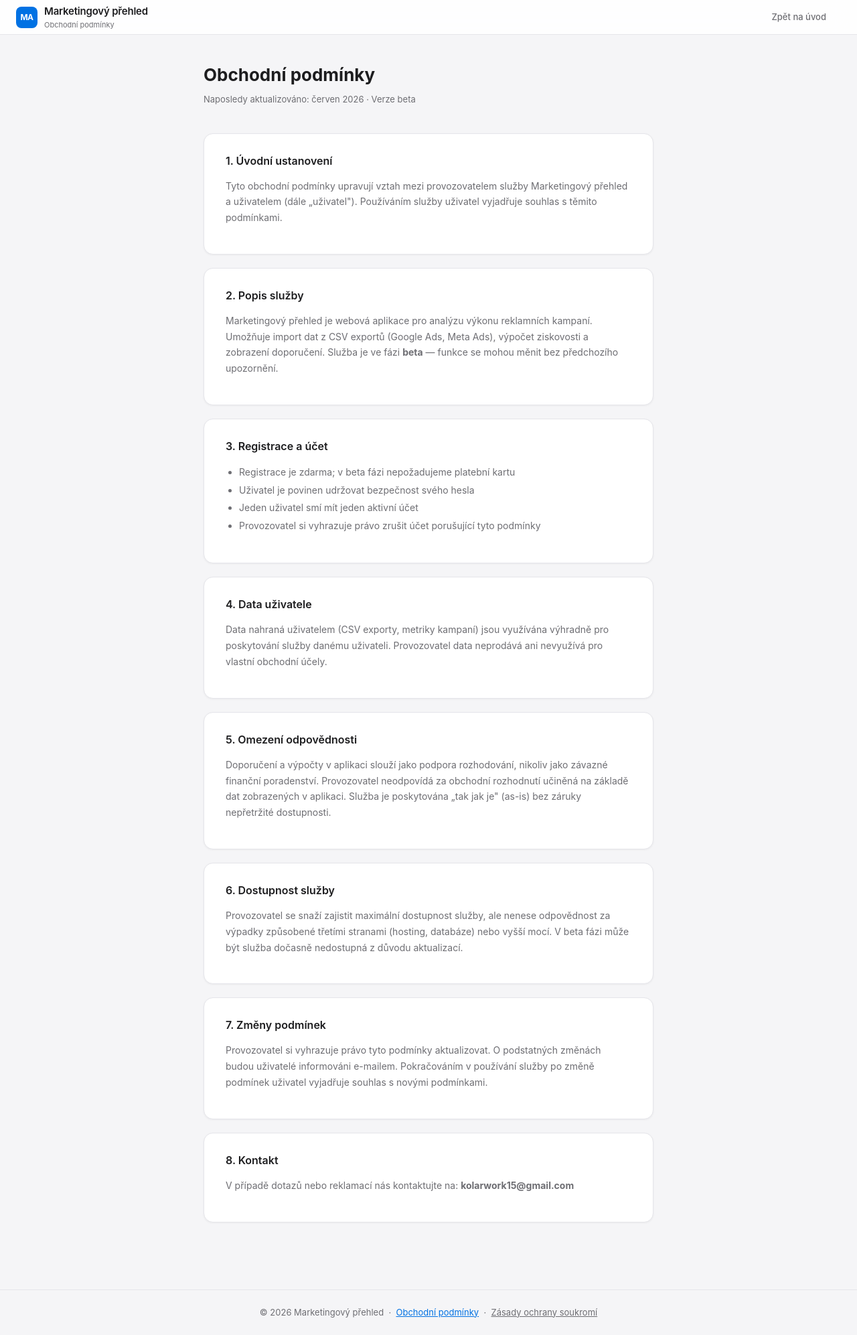
After one commit to danzel24/marketing-analytics-saas, a FastAPI app: page /terms in a window 1280 px wide. The commit adds this page. Shown: the whole page at 67% size. Run offline with FastAPI, Linux system fonts and the light colour scheme; parts of the project's set-up code (start-up, migrations or seed data) failed here and were passed over.

Commit message:
fix: QA P0/P1 bug fixes + legal placeholder pages
Code fixes:
- DASH-1: add null guards in resetDashboardUi() for all unguarded
  els.xxx assignments — prevents TypeError when element missing
- REG-2: clear password/confirm error messages on input events
  so stale 'Hesla se neshodují' disappears as user re-types
- LP-1: replace 'Portfolio' placeholder with 'Beta' in landing header
- NAV-3: remove '(pilot)' label from channel-overview title/subtitle
- NAV-1: add 301 redirect from /settings to /account

Legal pages (placeholder):
- Add /privacy route + privacy.html (GDPR — data collected, rights,
  third parties: Brevo, Render, Sentry; contact email)
- Add /terms route + terms.html (ToS — service description, liability
  disclaimer, beta notice, contact)
- Add footer links on landing page to both legal pages

Co-Authored-By: Claude Sonnet 4.6 <noreply@anthropic.com>

```diff
--- a/app/templates/channel_overview.html
+++ b/app/templates/channel_overview.html
@@ -3,7 +3,7 @@
   <head>
     <meta charset="utf-8" />
     <meta name="viewport" content="width=device-width, initial-scale=1" />
-    <title>Přehled kanálů (CSV pilot) — Marketingový přehled</title>
+    <title>Přehled kanálů — Marketingový přehled</title>
     <link rel="stylesheet" href="/static/styles.css?v=2" />
     <script defer src="/static/common.js"></script>
     <script defer src="/static/channel_overview.js"></script>
@@ -15,7 +15,7 @@
           <div class="brand__logo">MA</div>
           <div class="brand__text">
             <div class="brand__title">Marketingový přehled</div>
-            <div class="brand__subtitle">Přehled kanálů (pilot)</div>
+            <div class="brand__subtitle">Přehled kanálů</div>
           </div>
         </a>
       </div>
--- a/app/templates/landing.html
+++ b/app/templates/landing.html
@@ -17,7 +17,7 @@
           <div class="brand__logo">MA</div>
           <div class="brand__text">
             <div class="brand__title">Marketingový přehled</div>
-            <div class="brand__subtitle">Portfolio</div>
+            <div class="brand__subtitle">Beta</div>
           </div>
         </div>
       </div>
@@ -131,6 +131,10 @@
       <footer class="landing-footer">
         <p class="landing-footer__text">
           © 2026 Marketingový přehled · Verze beta
+          &nbsp;·&nbsp;
+          <a href="/terms" style="color: var(--text-secondary);">Obchodní podmínky</a>
+          &nbsp;·&nbsp;
+          <a href="/privacy" style="color: var(--text-secondary);">Ochrana soukromí</a>
         </p>
       </footer>
     </main>
--- /dev/null
+++ b/app/templates/terms.html
@@ -0,0 +1,107 @@
+<!doctype html>
+<html lang="cs">
+  <head>
+    <meta charset="utf-8" />
+    <meta name="viewport" content="width=device-width, initial-scale=1" />
+    <title>Obchodní podmínky — Marketingový přehled</title>
+    <link rel="stylesheet" href="/static/styles.css?v=2" />
+  </head>
+  <body>
+    <header class="topbar topbar--auth">
+      <div class="topbar__left">
+        <a href="/" class="brand brand--link">
+          <div class="brand__logo">MA</div>
+          <div class="brand__text">
+            <div class="brand__title">Marketingový přehled</div>
+            <div class="brand__subtitle">Obchodní podmínky</div>
+          </div>
+        </a>
+      </div>
+      <nav class="topbar__nav">
+        <a class="topbar__nav-link" href="/">Zpět na úvod</a>
+      </nav>
+    </header>
+
+    <main class="container" style="max-width: 720px; padding: 40px 24px 80px;">
+      <h1 style="font-size: 26px; font-weight: 700; margin: 0 0 8px;">Obchodní podmínky</h1>
+      <p style="color: var(--text-secondary); font-size: 13px; margin: 0 0 40px;">Naposledy aktualizováno: červen 2026 · Verze beta</p>
+
+      <div class="card" style="padding: 28px 32px; margin-bottom: 20px;">
+        <h2 style="font-size: 16px; font-weight: 600; margin: 0 0 12px;">1. Úvodní ustanovení</h2>
+        <p style="font-size: 14px; line-height: 1.7; color: var(--text-secondary);">
+          Tyto obchodní podmínky upravují vztah mezi provozovatelem služby Marketingový přehled
+          a uživatelem (dále „uživatel"). Používáním služby uživatel vyjadřuje souhlas s těmito podmínkami.
+        </p>
+      </div>
+
+      <div class="card" style="padding: 28px 32px; margin-bottom: 20px;">
+        <h2 style="font-size: 16px; font-weight: 600; margin: 0 0 12px;">2. Popis služby</h2>
+        <p style="font-size: 14px; line-height: 1.7; color: var(--text-secondary);">
+          Marketingový přehled je webová aplikace pro analýzu výkonu reklamních kampaní. Umožňuje import
+          dat z CSV exportů (Google Ads, Meta Ads), výpočet ziskovosti a zobrazení doporučení.
+          Služba je ve fázi <strong>beta</strong> — funkce se mohou měnit bez předchozího upozornění.
+        </p>
+      </div>
+
+      <div class="card" style="padding: 28px 32px; margin-bottom: 20px;">
+        <h2 style="font-size: 16px; font-weight: 600; margin: 0 0 12px;">3. Registrace a účet</h2>
+        <ul style="font-size: 14px; line-height: 1.9; color: var(--text-secondary); padding-left: 20px;">
+          <li>Registrace je zdarma; v beta fázi nepožadujeme platební kartu</li>
+          <li>Uživatel je povinen udržovat bezpečnost svého hesla</li>
+          <li>Jeden uživatel smí mít jeden aktivní účet</li>
+          <li>Provozovatel si vyhrazuje právo zrušit účet porušující tyto podmínky</li>
+        </ul>
+      </div>
+
+      <div class="card" style="padding: 28px 32px; margin-bottom: 20px;">
+        <h2 style="font-size: 16px; font-weight: 600; margin: 0 0 12px;">4. Data uživatele</h2>
+        <p style="font-size: 14px; line-height: 1.7; color: var(--text-secondary);">
+          Data nahraná uživatelem (CSV exporty, metriky kampaní) jsou využívána výhradně pro
+          poskytování služby danému uživateli. Provozovatel data neprodává ani nevyužívá
+          pro vlastní obchodní účely.
+        </p>
+      </div>
+
+      <div class="card" style="padding: 28px 32px; margin-bottom: 20px;">
+        <h2 style="font-size: 16px; font-weight: 600; margin: 0 0 12px;">5. Omezení odpovědnosti</h2>
+        <p style="font-size: 14px; line-height: 1.7; color: var(--text-secondary);">
+          Doporučení a výpočty v aplikaci slouží jako podpora rozhodování, nikoliv jako závazné
+          finanční poradenství. Provozovatel neodpovídá za obchodní rozhodnutí učiněná na základě
+          dat zobrazených v aplikaci. Služba je poskytována „tak jak je" (as-is) bez záruky
+          nepřetržité dostupnosti.
+        </p>
+      </div>
+
+      <div class="card" style="padding: 28px 32px; margin-bottom: 20px;">
+        <h2 style="font-size: 16px; font-weight: 600; margin: 0 0 12px;">6. Dostupnost služby</h2>
+        <p style="font-size: 14px; line-height: 1.7; color: var(--text-secondary);">
+          Provozovatel se snaží zajistit maximální dostupnost služby, ale nenese odpovědnost za
+          výpadky způsobené třetími stranami (hosting, databáze) nebo vyšší mocí.
+          V beta fázi může být služba dočasně nedostupná z důvodu aktualizací.
+        </p>
+      </div>
+
+      <div class="card" style="padding: 28px 32px; margin-bottom: 20px;">
+        <h2 style="font-size: 16px; font-weight: 600; margin: 0 0 12px;">7. Změny podmínek</h2>
+        <p style="font-size: 14px; line-height: 1.7; color: var(--text-secondary);">
+          Provozovatel si vyhrazuje právo tyto podmínky aktualizovat. O podstatných změnách budou
+          uživatelé informováni e-mailem. Pokračováním v používání služby po změně podmínek
+          uživatel vyjadřuje souhlas s novými podmínkami.
+        </p>
+      </div>
+
+      <div class="card" style="padding: 28px 32px; margin-bottom: 20px;">
+        <h2 style="font-size: 16px; font-weight: 600; margin: 0 0 12px;">8. Kontakt</h2>
+        <p style="font-size: 14px; line-height: 1.7; color: var(--text-secondary);">
+          V případě dotazů nebo reklamací nás kontaktujte na: <strong>kolarwork15@gmail.com</strong>
+        </p>
+      </div>
+    </main>
+
+    <footer style="text-align: center; padding: 24px; border-top: 1px solid var(--border); color: var(--text-secondary); font-size: 13px;">
+      © 2026 Marketingový přehled &nbsp;·&nbsp;
+      <a href="/terms" style="color: var(--blue);">Obchodní podmínky</a> &nbsp;·&nbsp;
+      <a href="/privacy" style="color: var(--text-secondary);">Zásady ochrany soukromí</a>
+    </footer>
+  </body>
+</html>
```
Also changed, not shown: app/api/routes/dashboard.py (+17 -1 lines), app/static/dashboard.js (+9 -10 lines), app/static/register.js (+10 -0 lines), app/templates/privacy.html (added, +97 -0 lines).
